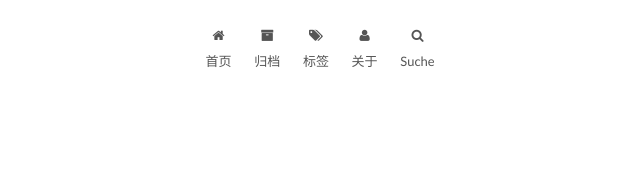
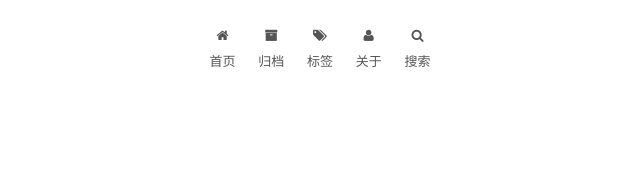
Before and after one commit to BinBear/BinBear.github.io, a plain HTML site: page 2016/10/18/hello-world/index.html in a window 1280 px wide. Shown: the part 178-374 px from the top of the page, 160-800 px from the left. Drawn offline with Linux system fonts and the light colour scheme.

Commit message:
Site updated: 2016-10-18 19:18:49

```diff
--- a/2016/10/18/hello-world/index.html
+++ b/2016/10/18/hello-world/index.html
@@ -221,7 +221,7 @@ Quick">
 
               <i class="menu-item-icon fa fa-search fa-fw"></i> <br />
 
-            Suche
+            搜索
           </a>
         </li>
 
```
Also changed, not shown: archives/2016/10/index.html (+1 -1 lines), archives/2016/index.html (+1 -1 lines), archives/index.html (+1 -1 lines), index.html (+1 -1 lines).
